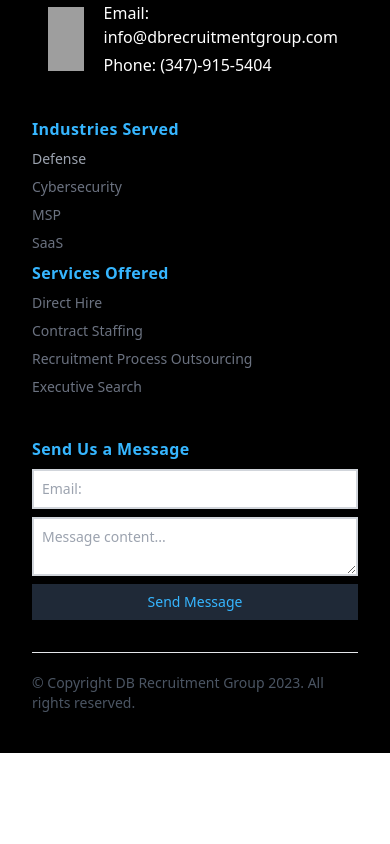
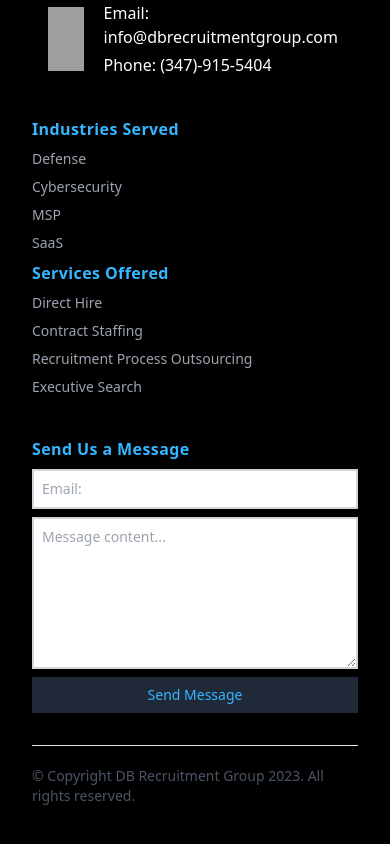
Before and after one commit to andrewjulian/dbrecruitment-website, a React (Vite) app: page / in a window 390 px wide. Shown: the part 6987-7831 px from the top of the page. Before the commit the page ends 7740 px from the top, so only its background shows below. Built offline with nearby package versions, Linux system fonts and the light colour scheme; grey boxes are pictures that could not be loaded.

Commit message:
changed responsive height

```diff
--- a/src/Components/Footer.jsx
+++ b/src/Components/Footer.jsx
@@ -64,17 +64,17 @@ const Footer = () => {
               Industries Served
             </p>
             <a className="text-gray-400">Defense</a>
-            <a className="text-gray-500">Cybersecurity</a>
-            <a className="text-gray-500">MSP</a>
-            <a className="text-gray-500">SaaS</a>
+            <a className="text-gray-400">Cybersecurity</a>
+            <a className="text-gray-400">MSP</a>
+            <a className="text-gray-400">SaaS</a>
 
             <p className="text-base font-bold tracking-wide text-[#36b6ff]">
               Services Offered
             </p>
-            <a className="text-gray-500">Direct Hire</a>
-            <a className="text-gray-500">Contract Staffing</a>
-            <a className="text-gray-500">Recruitment Process Outsourcing </a>
-            <a className="text-gray-500">Executive Search</a>
+            <a className="text-gray-400">Direct Hire</a>
+            <a className="text-gray-400">Contract Staffing</a>
+            <a className="text-gray-400">Recruitment Process Outsourcing </a>
+            <a className="text-gray-400">Executive Search</a>
           </div>
 
           <div className="flex flex-col gap-2 text-sm sm:mt-6">
@@ -88,7 +88,7 @@ const Footer = () => {
                 placeholder="Email:"
               />
               <textarea
-                className="h-[15vw] border-2 border-gray-300 p-2 text-black"
+                className="h-[18vh] border-2 border-gray-300 p-2 text-black"
                 placeholder="Message content..."
               />
               <button className=" bg-gray-800 p-2 text-[#36b6ff] hover:bg-[#36b6ff] hover:text-white">
```
